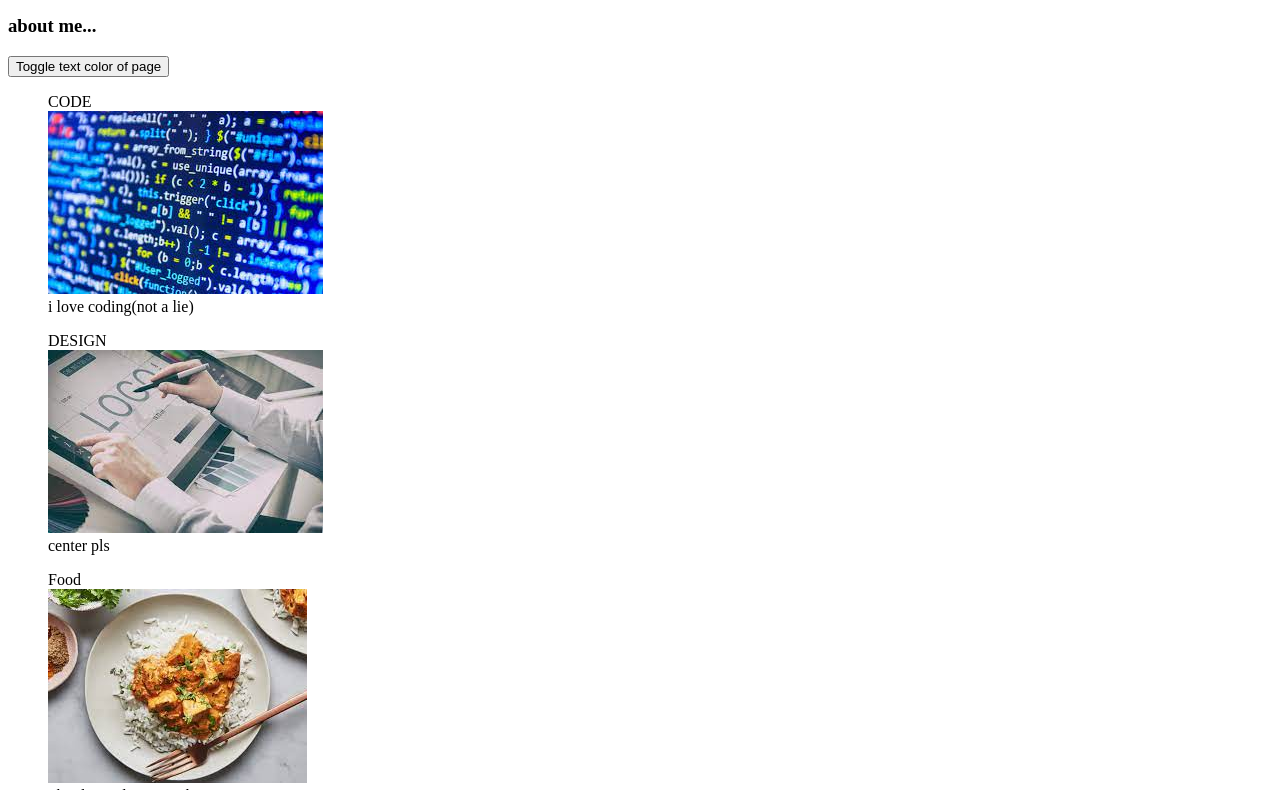
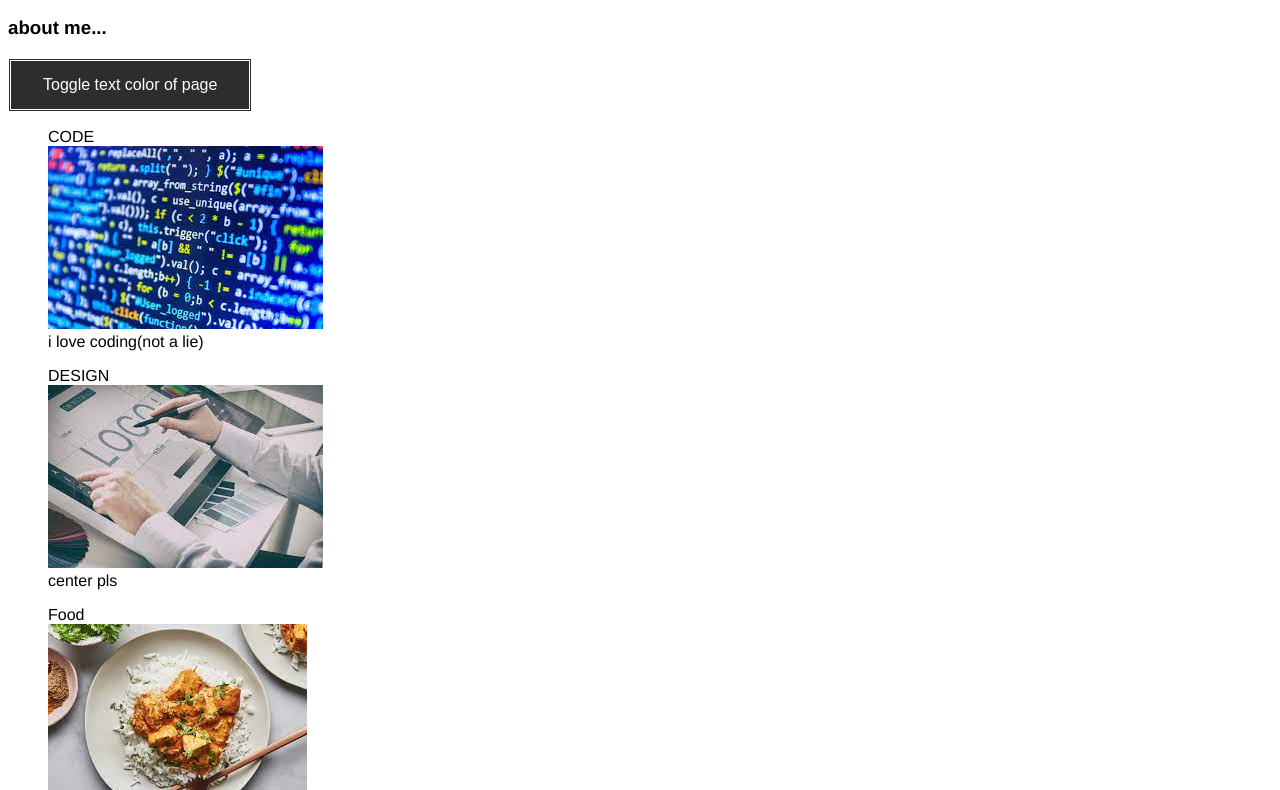
Before and after one commit to arahman63/assignment1, a plain HTML site: page pages/About.html in a window 1280 px wide. Shown: the part 156-946 px from the top of the page. Drawn offline with Linux system fonts and the light colour scheme; the site is published under a folder, as on GitHub Pages, so addresses that start at the root find nothing.

Commit message:
added file paths

```diff
--- a/pages/About.html
+++ b/pages/About.html
@@ -4,7 +4,7 @@
     <meta charset="UTF-8">
     <meta http-equiv="X-UA-Compatible" content="IE=edge">
     <meta name="viewport" content="width=device-width, initial-scale=1.0">
-    <link rel="stylesheet" href="/css/index.css">
+    <link rel="stylesheet" href="../css/index.css">
     <script src="../index.js"></script>
 
     <title>Document</title>
```
Also changed, not shown: pages/Contact.html (+1 -1 lines).
